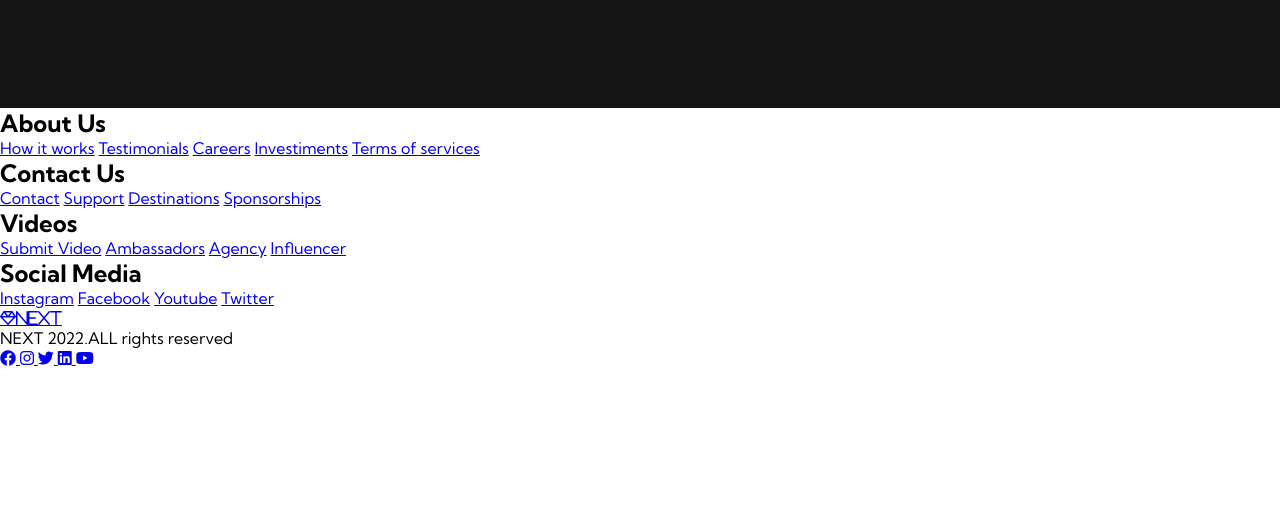
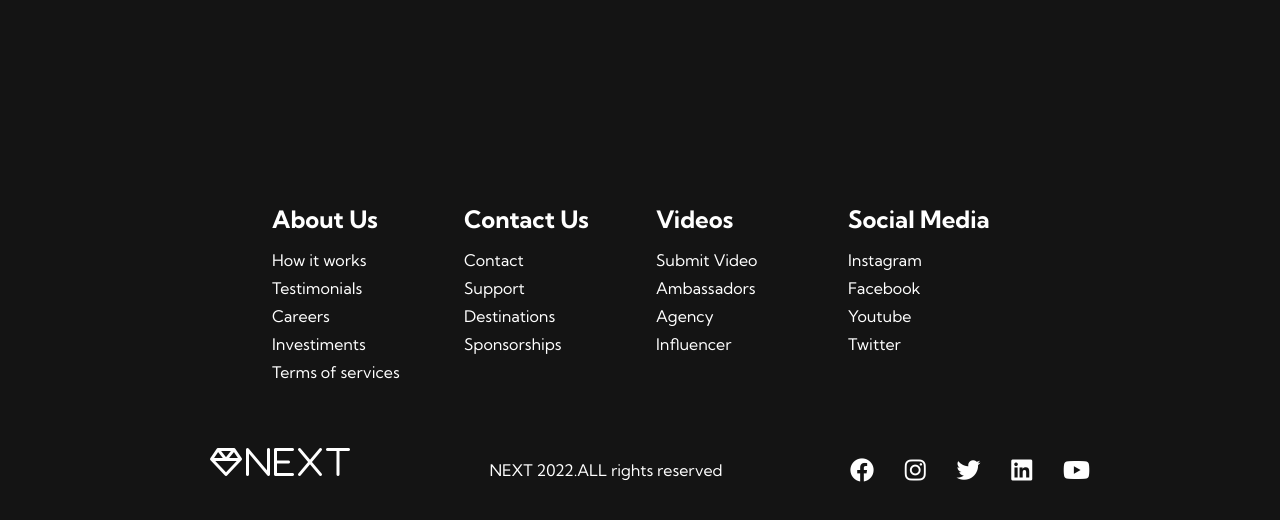
Before and after one commit to oshri1997/NEXT, a plain HTML site: page index.html in a window 1280 px wide. Shown: the part 1492-2012 px from the top of the page. Before the commit the page ends 1860 px from the top, so only its background shows below. Drawn offline with Linux system fonts and the light colour scheme.

Commit message:
added css to footer section

```diff
--- a/index.html
+++ b/index.html
@@ -13,7 +13,7 @@
       referrerpolicy="no-referrer"
     />
     <link rel="stylesheet" href="style.css" type="text/css" />
-    <script defer src="./app.js" type="text/javascript"></script>
+    <script defer src="./app.js" type="module"></script>
   </head>
   <body>
     <!--Start Navbar Section -->
@@ -30,7 +30,7 @@
             <a href="/" class="navbar__links"> Home </a>
           </li>
           <li class="navbar__item">
-            <a href="/tech.html" class="navbar__links"> Tech </a>
+            <a href="/" class="navbar__links"> Tech </a>
           </li>
           <li class="navbar__item">
             <a href="/" class="navbar__links"> Products </a>
@@ -115,25 +115,25 @@
         </div>
       </div>
       <div class="social__media">
-        <div class="social__media-wrap">
+        <div class="social__media--wrap">
           <div class="footer__logo">
             <a href="/" id="footer__logo" class="fa-regular fa-gem">NEXT</a>
           </div>
-          <p class="website__right">NEXT 2022.ALL rights reserved</p>
+          <p class="website__rights">NEXT 2022.ALL rights reserved</p>
           <div class="social__icons">
-            <a href="/" class="social--link" target="_blank">
+            <a href="/" class="social__icon--link" target="_blank">
               <i class="fab fa-facebook"></i>
             </a>
-            <a href="/" class="social--link" target="_blank">
+            <a href="/" class="social__icon--link" target="_blank">
               <i class="fab fa-instagram"></i>
             </a>
-            <a href="/" class="social--link" target="_blank">
+            <a href="/" class="social__icon--link" target="_blank">
               <i class="fab fa-twitter"></i>
             </a>
-            <a href="/" class="social--link" target="_blank">
+            <a href="/" class="social__icon--link" target="_blank">
               <i class="fab fa-linkedin"></i>
             </a>
-            <a href="/" class="social--link" target="_blank">
+            <a href="/" class="social__icon--link" target="_blank">
               <i class="fab fa-youtube"></i>
             </a>
           </div>
--- a/style.css
+++ b/style.css
@@ -430,3 +430,141 @@
     width: 300px;
   }
 }
+/* END Services Section */
+
+/* Footer Section */
+.footer__container {
+  background-color: #141414;
+  padding: 5rem 0;
+  display: flex;
+  flex-direction: column;
+  justify-content: center;
+  align-items: center;
+}
+/* #footer__logo {
+  color: #fff;
+  display: flex;
+  align-items: center;
+  cursor: pointer;
+  text-decoration: none;
+  font-size: 2rem;
+} */
+.footer__links {
+  width: 100%;
+  max-width: 1000px;
+  display: flex;
+  justify-content: center;
+}
+.footer__links--wrapper {
+  display: flex;
+}
+.footer__links--items {
+  display: flex;
+  flex-direction: column;
+  align-items: flex-start;
+  margin: 16px;
+  text-align: left;
+  width: 160px;
+}
+.footer__links--items h2 {
+  margin-bottom: 16px;
+  color: #fff;
+}
+.footer__links--items a {
+  color: #fff;
+  text-decoration: none;
+  margin-bottom: 0.5rem;
+}
+.footer__links--items a:hover {
+  color: #e9e9e9;
+  transition: 0.3s ease-out;
+}
+/* Social Icons */
+.social__icon--link {
+  color: #fff;
+  font-size: 24px;
+  transition: 0.2s ease;
+}
+.social__media {
+  max-width: 1000px;
+  width: 100%;
+}
+.social__media--wrap {
+  display: flex;
+  justify-content: space-between;
+  align-items: center;
+  width: 90%;
+  max-width: 1000px;
+  margin: 40px auto 0 auto;
+}
+.social__icons {
+  display: flex;
+  justify-content: space-between;
+  align-items: center;
+  width: 240px;
+}
+#footer__logo {
+  letter-spacing: 4px;
+  color: #fff;
+  justify-self: flex-start;
+  margin-left: 20px;
+  text-decoration: none;
+  font-size: 2rem;
+  display: flex;
+  align-items: center;
+  margin-bottom: 16px;
+}
+.website__rights {
+  color: #fff;
+}
+.social__icon--link:nth-child(1):hover {
+  color: rgb(24, 119, 242);
+}
+.social__icon--link:nth-child(2):hover {
+  background: linear-gradient(
+    45deg,
+    #f09433 0%,
+    #e6683c 25%,
+    #dc2743 50%,
+    #cc2366 75%,
+    #bc1888 100%
+  );
+  background-clip: text;
+  -webkit-background-clip: text;
+  -moz-background-clip: text;
+  -webkit-text-fill-color: transparent;
+  -moz-text-fill-color: transparent;
+}
+.social__icon--link:nth-child(3):hover {
+  color: rgb(29, 161, 242);
+}
+.social__icon--link:nth-child(4):hover {
+  color: rgb(12, 100, 197);
+}
+.social__icon--link:nth-child(5):hover {
+  color: rgb(242, 0, 0);
+}
+@media screen and (max-width: 820px) {
+  .footer__links {
+    padding-top: 2rem;
+  }
+  #footer__logo {
+    margin-bottom: 2rem;
+  }
+  .website__rights {
+    margin-bottom: 2rem;
+  }
+  .footer__links--wrapper {
+    flex-direction: column;
+  }
+  .social__media--wrap {
+    flex-direction: column;
+  }
+}
+@media screen and (max-width: 480px) {
+  .footer__links--items {
+    margin: 0;
+    padding: 10px;
+    width: 100%;
+  }
+}
```
Also changed, not shown: tech.html (deleted), 1 other file.
